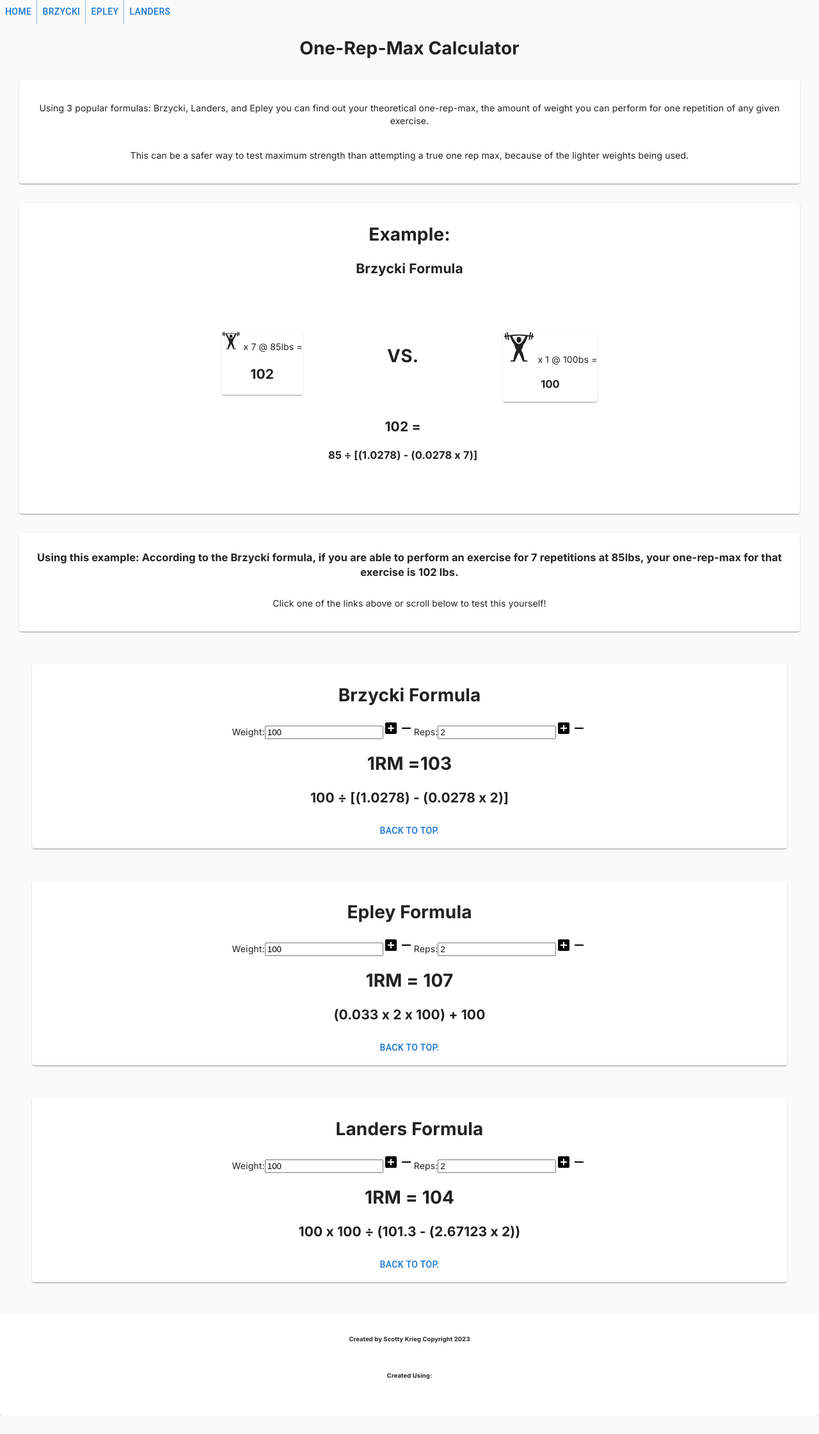
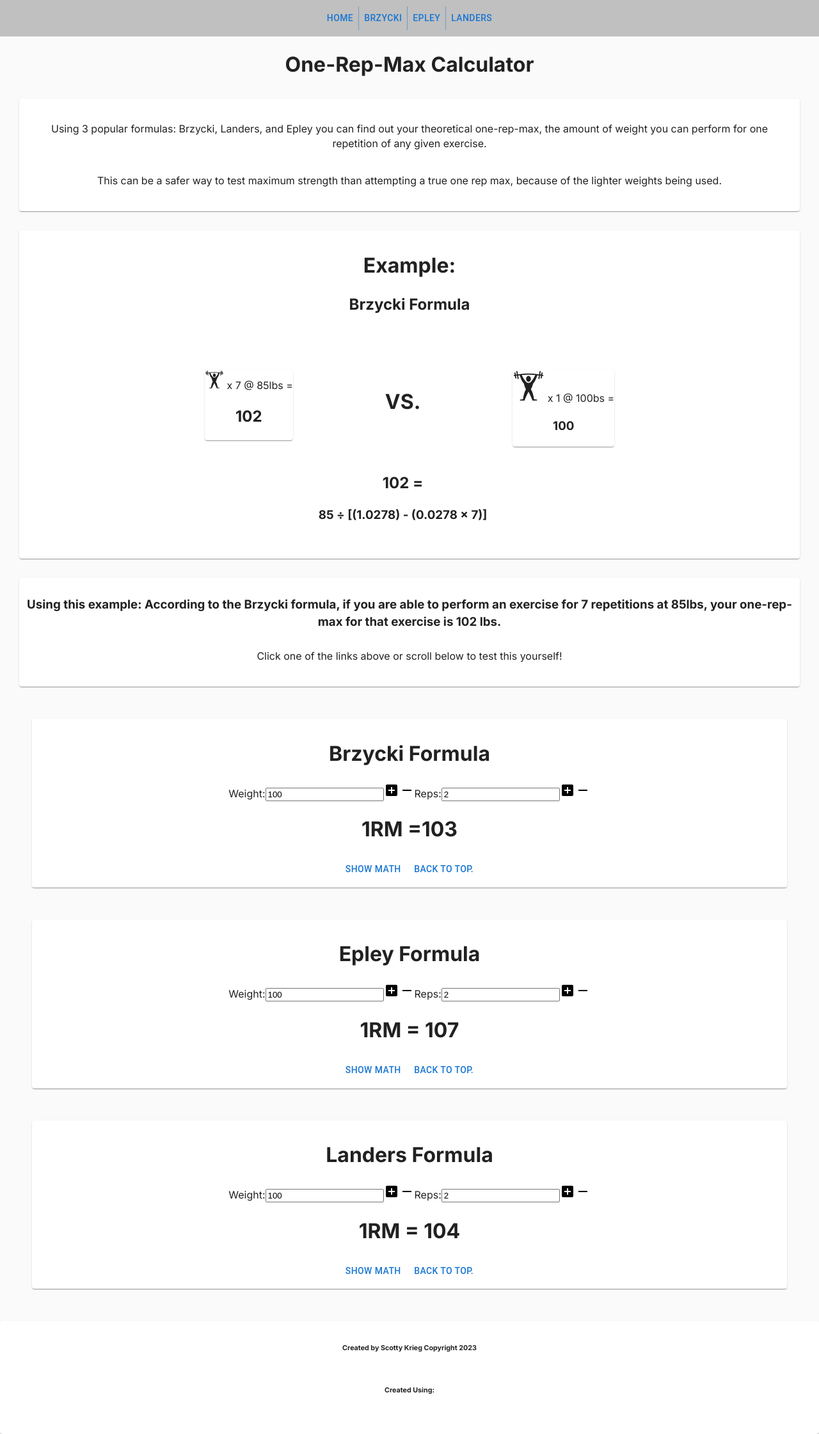
Before and after one commit to scottykrieg/one-rep-max-next, a Next.js app: page / in a window 1280 px wide. Shown: the whole page at 64% size. Before the commit the page ends 2213 px from the top, so only its background shows below. Built offline with nearby package versions, Linux system fonts and the light colour scheme.

Commit message:
added show math button

```diff
--- a/src/components/Navbar.js
+++ b/src/components/Navbar.js
@@ -1,10 +1,16 @@
 import Link from "next/link";
 import { ButtonGroup } from "@mui/material";
 import Button from "@mui/material/Button";
+import styles from "@/styles/header.module.sass";
 
 export default function Navbar() {
   return (
-    <ButtonGroup variant="text" color="primary" aria-label="text button group">
+    <div className={styles.navbarStyle}>
+      <ButtonGroup
+        variant="text"
+        color="primary"
+        aria-label="text button group"
+      >
         <Link href="/">
           <Button>Home</Button>
         </Link>
@@ -18,5 +24,6 @@ export default function Navbar() {
           <Button>Landers</Button>
         </Link>
       </ButtonGroup>
+    </div>
   );
 }
--- a/src/components/layout.tsx
+++ b/src/components/layout.tsx
@@ -1,7 +1,6 @@
 import Navbar from "./Navbar";
 import Footer from "./Footer";
 import TitleText from "./TitleText";
-import styles from "./src/styles/Footer.module.css";
 
 type LayoutProps = {
   children: React.ReactNode;
--- a/src/pages/Brzycki.tsx
+++ b/src/pages/Brzycki.tsx
@@ -11,6 +11,7 @@ export default function Brzycki() {
     weight: 100,
   });
   const [brzyckiReps, setBrzyckiReps] = useState<{ reps: number }>({ reps: 2 });
+  const [showMath, setShowMath] = useState(false);
 
   function handleWeight(e: React.ChangeEvent<HTMLInputElement>) {
     setBrzyckiWeight({
@@ -53,6 +54,10 @@ export default function Brzycki() {
       ...brzyckiReps,
       reps: brzyckiReps.reps - 1,
     });
+  }
+
+  function toggleMath() {
+    setShowMath(!showMath);
   }
 
   return (
@@ -103,13 +108,19 @@ export default function Brzycki() {
           brzyckiWeight.weight / (1.0278 - 0.0278 * brzyckiReps.reps)
         )}{" "}
       </h1>
-      <h2>
-        {brzyckiWeight.weight} ÷ [(1.0278) - (0.0278 x {brzyckiReps.reps})]
-      </h2>
+      <Button className="toggle-math-button" onClick={toggleMath}>
+        {showMath ? "Hide Math" : "Show Math"}
+      </Button>{" "}
+      {showMath && (
+        <div className="math">
+          <h2>
+            {brzyckiWeight.weight} ÷ [(1.0278) - (0.0278 x {brzyckiReps.reps})]
+          </h2>
+        </div>
+      )}
       <Link href="/">
         <Button className="back-to-top">Back to top.</Button>
       </Link>
-
       {/* <TextPreview
         previewText="This is a preview of the text."
         fullText="This is the full text that will be displayed when the 'read more' button is clicked."
@@ -117,5 +128,3 @@ export default function Brzycki() {
     </>
   );
 }
-
-//Fix increment buttons: stop re-rendering!!!!!!
--- a/src/pages/Epley.tsx
+++ b/src/pages/Epley.tsx
@@ -11,6 +11,7 @@ export default function Epley(): JSX.Element {
     weight: 100,
   });
   const [epleyReps, setEpleyReps] = useState<{ reps: number }>({ reps: 2 });
+  const [showMath, setShowMath] = useState(false);
 
   function handleWeight(e: ChangeEvent<HTMLInputElement>): void {
     setEpleyWeight({
@@ -55,6 +56,10 @@ export default function Epley(): JSX.Element {
     });
   }
 
+  function toggleMath() {
+    setShowMath(!showMath);
+  }
+
   return (
     <>
       <h1>Epley Formula</h1>
@@ -96,16 +101,23 @@ export default function Epley(): JSX.Element {
         </IconButton>
         <br />
       </form>
-
       <h1>
         1RM ={" "}
         {Math.round(epleyReps.reps * epleyWeight.weight * 0.033) +
           epleyWeight.weight}{" "}
       </h1>
-      <h2>
-        {" "}
-        (0.033 x {epleyReps.reps} x {epleyWeight.weight}) + {epleyWeight.weight}
-      </h2>
+      <Button className="toggle-math-button" onClick={toggleMath}>
+        {showMath ? "Hide Math" : "Show Math"}
+      </Button>{" "}
+      {showMath && (
+        <div className="math">
+          <h2>
+            {" "}
+            (0.033 x {epleyReps.reps} x {epleyWeight.weight}) +{" "}
+            {epleyWeight.weight}
+          </h2>{" "}
+        </div>
+      )}
       <Link href="/">
         <Button className="back-to-top">Back to top.</Button>
       </Link>
--- a/src/pages/Landers.tsx
+++ b/src/pages/Landers.tsx
@@ -19,6 +19,7 @@ export default function Landers(): JSX.Element {
     weight: 100,
   });
   const [landersReps, setLandersReps] = useState<LanderRepsState>({ reps: 2 });
+  const [showMath, setShowMath] = useState(false);
 
   function handleWeight(e: ChangeEvent<HTMLInputElement>): void {
     setLandersWeight({
@@ -64,6 +65,10 @@ export default function Landers(): JSX.Element {
       ...landersReps,
       reps: landersReps.reps - 1,
     });
+  }
+
+  function toggleMath() {
+    setShowMath(!showMath);
   }
 
   return (
@@ -113,11 +118,19 @@ export default function Landers(): JSX.Element {
         {Math.round(
           (100 * landersWeight.weight) / (101.3 - 2.67123 * landersReps.reps)
         )}{" "}
-      </h1>
-      <h2>
-        100 x {landersWeight.weight} ÷ (101.3 - (2.67123 x {landersReps.reps}
-        ))
-      </h2>
+      </h1>{" "}
+      <Button className="toggle-math-button" onClick={toggleMath}>
+        {showMath ? "Hide Math" : "Show Math"}
+      </Button>{" "}
+      {showMath && (
+        <div className="math">
+          <h2>
+            100 x {landersWeight.weight} ÷ (101.3 - (2.67123 x{" "}
+            {landersReps.reps}
+            ))
+          </h2>{" "}
+        </div>
+      )}
       <Link href="/">
         <Button className="back-to-top">Back to top.</Button>
       </Link>
--- a/src/pages/_app.tsx
+++ b/src/pages/_app.tsx
@@ -5,24 +5,24 @@ import Layout from "@/components/layout";
 import { Inter } from "next/font/google";
 import { createTheme, ThemeProvider } from "@material-ui/core/styles";
 import CssBaseline from "@material-ui/core/CssBaseline";
-import lightTheme from "../styles/lightTheme";
-import darkTheme from "../styles/darkTheme";
+import lightTheme from "@/styles/lightTheme";
+import darkTheme from "@/styles/darkTheme";
 
 // If loading a variable font, you don't need to specify the font weight
 const inter = Inter({ subsets: ["latin"] });
 
 const selectedThemeLight = createTheme({
   ...lightTheme,
-  typography: {
-    fontFamily: inter.fontFamily,
-  },
+  // typography: {
+  //   fontFamily: inter.fontFamily,
+  // },
 });
 
 const selectedThemeDark = createTheme({
   ...darkTheme,
-  typography: {
-    fontFamily: inter.fontFamily,
-  },
+  // typography: {
+  //   fontFamily: inter.fontFamily,
+  // },
 });
 
 export default function App({ Component, pageProps }: AppProps) {
--- a/src/styles/globals.sass
+++ b/src/styles/globals.sass
@@ -43,6 +43,8 @@ h1
   p
     padding: 10px
 
+.toggle-math-button
+  color: black
 
 
 
--- /dev/null
+++ b/src/styles/header.module.sass
@@ -0,0 +1,6 @@
+.navbarStyle
+  text-align: center
+  place-content: center
+  display: grid
+  padding: 10px
+  background-color: silver
```
Also changed, not shown: 2 other files (tests, documents, lock files or other folders). Lines whose indentation alone changed are shown as unchanged.
